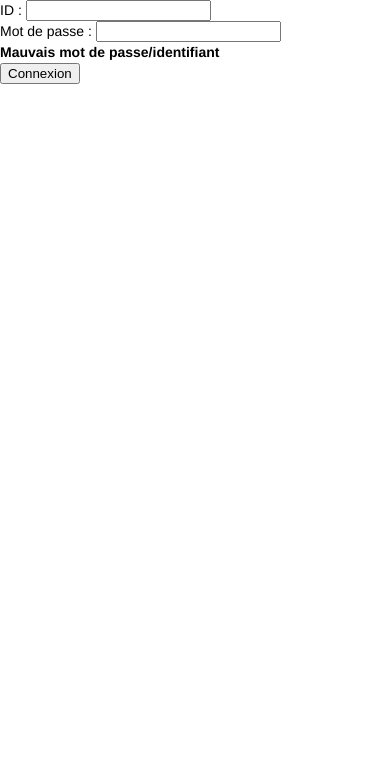
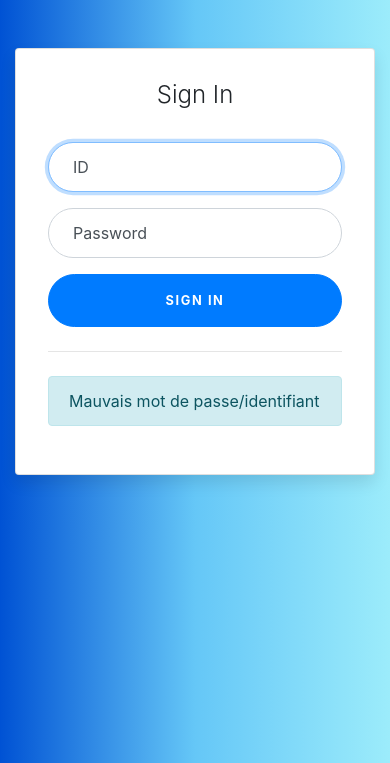
Before and after one commit to reymonlu/site_admin, a PHP site: page / in a window 390 px wide. Shown: the top 763 px of the page. Run offline with PHP 8.4, Linux system fonts and the light colour scheme; some libraries are stand-ins or nearby versions.

Commit message:
Ajout du CSS

```diff
--- a/modele/data/config.php
+++ b/modele/data/config.php
@@ -1,5 +1,5 @@
 <?php
-$HOME ='/var/www/html/php/php_projet/site_admin/';
+$HOME ='/var/www/html/site_administration/site_admin/';
 $COMMANDES_SERVICES = array("start","stop");
 $SERVER = "localhost:8081/";
 $CONFFTP = array('listen',
--- a/style.css
+++ b/style.css
@@ -1,193 +1,115 @@
-/* ----------------------------- */
-/* ==reset */
-/* ----------------------------- */
 
-/* base font-size corresponds to 10px and is adapted to rem unit */
-html {
-	font-size: 62.5%;
-}
-body {
-	background-color: #fff;
-	color: #000;
-	font-family: "Century Gothic", helvetica, arial, sans-serif;
-	font-size: 1.4em; /* equiv 14px */
-	line-height: 1.5; /* adapt to your design */
+:root {
+	--input-padding-x: 1.5rem;
+	--input-padding-y: .75rem;
 }
 
-/* font-sizing for content */
-/* preserve vertical-rythm, thanks to http://soqr.fr/vertical-rhythm/ */
-p,
-ul,
-ol,
-dl,
-blockquote,
-pre,
-td,
-th,
-label,
-textarea,
-caption,
-details,
-figure,
-hgroup {
-	font-size: 1em; /* equiv 14px */
-	line-height: 1.5;
-	margin: 1.5em 0 0;
-}
-h1, .h1-like {
-	font-size: 1.8571em; /* equiv 26px */
-	font-weight: normal;
-	line-height: 1.6154em;
-	margin: .8077em 0 0 0;
-}
-h2, .h2-like {
-	font-size: 1.7143em; /* equiv 24px */
-	font-weight: normal;
-	line-height: 1.75em;
-	margin: .875em 0 0 0;
-}
-h3, .h3-like {
-	font-size: 1.5714em; /* equiv 22px */
-	font-weight: normal;
-	line-height: 1.909em;
-	margin: .9545em 0 0 0;
-}
-h4, .h4-like {
-	font-size: 1.4286em; /* equiv 20px */
-	font-weight: normal;
-	line-height: 1.05em;
-	margin:  1.05em 0 0 0;
-}
-h5, .h5-like {
-	font-size: 1.2857em; /* equiv 18px */
-	font-weight: normal;
-	line-height: 1.1667em;
-	margin:  1.1667em 0 0 0;
-}
-h6, .h6-like {
-	font-size: 1.1429em; /* equiv 16px */
-	font-weight: normal;
-	line-height: 1.3125em;
-	margin:  1.3125em 0 0 0;
+body {
+	background: #9CECFB;
+	/* fallback for old browsers */
+	background: -webkit-linear-gradient(to right, #0052D4, #65C7F7, #9CECFB);
+	/* Chrome 10-25, Safari 5.1-6 */
+	background: linear-gradient(to right, #0052D4, #65C7F7, #9CECFB);
+	/* W3C, IE 10+/ Edge, Firefox 16+, Chrome 26+, Opera 12+, Safari 7+ */
 }
 
-/* alternate font-sizing */
-.smaller {
-	font-size: .7143em; /* equiv 10px */
-	line-height: 2.1em;
-}
-.small {
-	font-size: .8571em; /* equiv 12px */
-	line-height: 1.75em;
-}
-.big {
-	font-size: 1.1429em; /* equiv 16px */
-	line-height: 1.3125em;
-}
-.bigger {
-	font-size: 1.2857em; /* equiv 18px */
-	line-height: 1.1667em;
-}
-.biggest {
-	font-size: 1.4286em; /* equiv 20px */
-	line-height: 1.05em;
+.card-signin {
+	border: 0;
+	border-radius: 1rem;
+	box-shadow: 0 0.5rem 1rem 0 rgba(0, 0, 0, 0.1);
 }
 
-/* soft reset */
-html,
-body,
-textarea,
-figure,
-label {
-	margin: 0;
-	padding: 0;
-}
-ul,
-ol {
-	padding-left: 2em;
-}
-code,
-pre,
-samp {
-	white-space: pre-wrap;
-	font-family: consolas, 'DejaVu Sans Mono', courier, monospace;
-}
-code { line-height: 1em; }
-table {
-  border-collapse: collapse;
+.card-signin .card-title {
+	margin-bottom: 2rem;
+	font-weight: 300;
+	font-size: 1.5rem;
 }
 
-table, th, td {
-  border: 1px solid black;
-   text-align: left;
-}
-/* avoid top margins on first content element */
-p:first-child,
-ul:first-child,
-ol:first-child,
-dl:first-child,
-blockquote:first-child,
-pre:first-child,
-h1:first-child,
-h2:first-child,
-h3:first-child,
-h4:first-child,
-h5:first-child,
-h6:first-child {
-	margin-top: 0;
+.card-signin .card-body {
+	padding: 2rem;
 }
 
-/* avoid margins on nested elements */
-li p,
-li ul,
-li ol {
-	margin-top: 0;
-	margin-bottom: 0;
+.form-signin {
+	width: 100%;
 }
 
-/* HTML5 tags */
-article, aside, details, figcaption, figure, footer, header, hgroup, nav, section {
-	display: block;
+.form-signin .btn {
+	font-size: 80%;
+	border-radius: 5rem;
+	letter-spacing: .1rem;
+	font-weight: bold;
+	padding: 1rem;
+	transition: all 0.2s;
 }
 
-/* max values */
-img, table, td, blockquote, code, pre, textarea, input, video {
-	max-width: 100%;
+.form-label-group {
+	position: relative;
+	margin-bottom: 1rem;
 }
 
-/* you shall not pass */
-div, textarea, table, td, th, code, pre, samp {
-	word-wrap: break-word;
-	-webkit-hyphens: auto;
-	-moz-hyphens: auto;
-	-ms-hyphens: auto;
-	-o-hyphens: auto;
-	hyphens: auto;
+.form-label-group input {
+	height: auto;
+	border-radius: 2rem;
 }
 
-/* pictures */
-img {
-	width: auto;
-	height: auto;
-	vertical-align: middle;
+.form-label-group>input,
+.form-label-group>label {
+	padding: var(--input-padding-y) var(--input-padding-x);
 }
-a img { border: 0; }
 
-/* scripts */
-body > script {display: none !important;}
+.form-label-group>label {
+	position: absolute;
+	top: 0;
+	left: 0;
+	display: block;
+	width: 100%;
+	margin-bottom: 0;
+	/* Override default `<label>` margin */
+	line-height: 1.5;
+	color: #495057;
+	border: 1px solid transparent;
+	border-radius: .25rem;
+	transition: all .1s ease-in-out;
+}
 
-/* skip-links */
-.skip-links {
-	position: absolute;
+.form-label-group input::-webkit-input-placeholder {
+	color: transparent;
 }
-.skip-links a {
-	position: absolute;
-	left: -9999px;
-	padding: 0.5em;
-	background: #000;
-	color:#fff;
-	text-decoration: none;
+
+.form-label-group input:-ms-input-placeholder {
+	color: transparent;
 }
-.skip-links a:focus {
-	position: static;
+
+.form-label-group input::-ms-input-placeholder {
+	color: transparent;
 }
+
+.form-label-group input::-moz-placeholder {
+	color: transparent;
+}
+
+.form-label-group input::placeholder {
+	color: transparent;
+}
+
+.form-label-group input:not(:placeholder-shown) {
+	padding-top: calc(var(--input-padding-y) + var(--input-padding-y) * (2 / 3));
+	padding-bottom: calc(var(--input-padding-y) / 3);
+}
+
+.form-label-group input:not(:placeholder-shown)~label {
+	padding-top: calc(var(--input-padding-y) / 3);
+	padding-bottom: calc(var(--input-padding-y) / 3);
+	font-size: 12px;
+	color: #777;
+}
+
+.btn-google {
+	color: white;
+	background-color: #ea4335;
+}
+
+.btn-facebook {
+	color: white;
+	background-color: #3b5998;
+}
--- a/vue/Identification_form.php
+++ b/vue/Identification_form.php
@@ -1,25 +1,45 @@
+
+
+
+
 <!DOCTYPE html>
 <html lang="fr">
 <head>
     <meta charset="UTF-8">
     <link rel="stylesheet" href="../style.css">
+    <link rel="stylesheet" href="https://stackpath.bootstrapcdn.com/bootstrap/4.2.1/css/bootstrap.min.css" integrity="sha384-GJzZqFGwb1QTTN6wy59ffF1BuGJpLSa9DkKMp0DgiMDm4iYMj70gZWKYbI706tWS" crossorigin="anonymous">
+    <script src="https://code.jquery.com/jquery-3.3.1.slim.min.js" integrity="sha384-q8i/X+965DzO0rT7abK41JStQIAqVgRVzpbzo5smXKp4YfRvH+8abtTE1Pi6jizo" crossorigin="anonymous"></script>
+    <script src="https://cdnjs.cloudflare.com/ajax/libs/popper.js/1.14.3/umd/popper.min.js" integrity="sha384-ZMP7rVo3mIykV+2+9J3UJ46jBk0WLaUAdn689aCwoqbBJiSnjAK/l8WvCWPIPm49" crossorigin="anonymous"></script>
     <title>Formulaire d'identification</title>
 </head>
 <body>
-<form action="index.php?controleur=Identification&action=controleForm" method="POST">
-    <label for="ID">ID :</label>
-    <input id="ID" name="identifiant" type="text" required="true">
-    <br>
-    <label for="mdp">Mot de passe :</label>
-    <input id="mdp" name="motDePasse" type="password">
-    <br>
-    <?php if(isset($this->error_identification)):?>
-        <strong><?= $this->error_identification ?></strong>
-    <?php endif; ?>
-    <br>
+<body>
+<div class="container">
+    <div class="row">
+        <div class="col-sm-9 col-md-7 col-lg-5 mx-auto">
+            <div class="card card-signin my-5">
+                <div class="card-body">
+                    <h5 class="card-title text-center">Sign In</h5>
+                    <form class="form-signin" action="index.php?controleur=Identification&action=controleForm" method="POST">
+                        <div class="form-label-group">
+                            <input type="text" id="ID" class="form-control" name="identifiant"  placeholder="ID" required autofocus>
+                            <label for="ID">ID</label>
+                        </div>
 
-
-    <input type="submit" value="Connexion">
-</form>
+                        <div class="form-label-group">
+                            <input name="motDePasse" type="password" id="inputPassword" class="form-control" placeholder="Password" required>
+                            <label for="inputPassword">Password</label>
+                        </div>
+                        <button class="btn btn-lg btn-primary btn-block text-uppercase" type="submit">Sign in</button>
+                        <hr class="my-4">
+                        <?php if(isset($this->error_identification)):?>
+                            <div class="alert alert-info"><?= $this->error_identification ?></div>
+                        <?php endif; ?>
+                    </form>
+                </div>
+            </div>
+        </div>
+    </div>
+</div>
 </body>
 </html>
```
Also changed, not shown: vue/Accueil.php (+12 -4 lines), vue/conf_file_vsftpd.php (+14 -6 lines), 1 other file.
